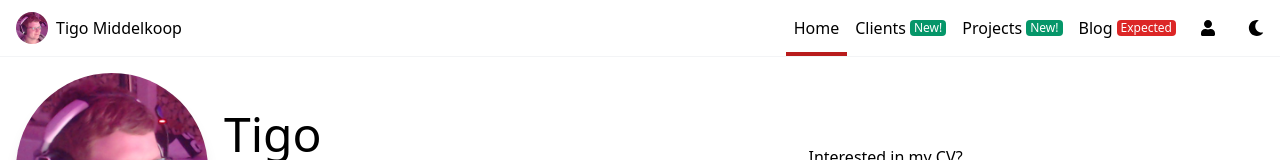
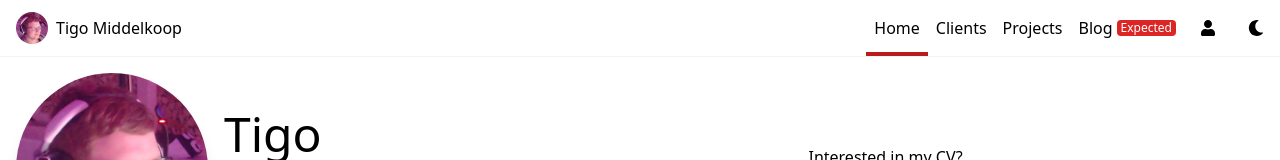
Before and after one commit to tigomiddelkoop/Portfolio, a Next.js app: page / in a window 1280 px wide. Shown: the top 160 px of the page. Built offline with nearby package versions, Linux system fonts and the light colour scheme.

Commit message:
Added some more styling to the site

```diff
--- a/src/components/card.tsx
+++ b/src/components/card.tsx
@@ -1,6 +1,6 @@
 export default function Card({children}) {
     return (
-        <div className={"py-1 px-2 rounded-lg w-full bg-gray-50 border-gray-300 border shadow-lg dark:bg-gray-700 dark:border-gray-600 dark:text-white"}>
+        <div className={" rounded-lg w-full bg-gray-50 border-gray-300 border shadow-lg dark:bg-gray-700 dark:border-gray-600 dark:text-white"}>
             {children}
         </div>
     )
--- a/src/components/cardbody.tsx
+++ b/src/components/cardbody.tsx
@@ -1,6 +1,6 @@
 export default function CardBody({children}) {
     return (
-        <div className={"dark:bg-gray-700 bg-gray-50 rounded-b-lg border-gray-300 dark:border-gray-600"}>
+        <div className={"pb-2 pt-1 px-2 dark:bg-gray-700 bg-gray-50 rounded-b-lg border-gray-300 dark:border-gray-600"}>
             {children}
         </div>
     )
--- a/src/components/cardtitle.tsx
+++ b/src/components/cardtitle.tsx
@@ -1,6 +1,6 @@
 export default function CardTitle({children}) {
     return (
-        <div className={"mb-1 text-lg bg-gray-50 dark:bg-gray-700 border-gray-300 dark:border-gray-600 font-semibold"}>
+        <div className={"mb-1 border-b-1 text-lg bg-gray-50 dark:bg-gray-700 border-gray-300 dark:border-gray-600 font-semibold"}>
                 {/*<div className={"flex m-1"}>*/}
                 {/*    <div className={"w-3.5 mr-1 h-3.5 bg-red-700 rounded-full"}/>*/}
                 {/*    <div className={"w-3.5 h-3.5 bg-yellow-500 rounded-full"}/>*/}
--- a/src/components/home/projectcard.tsx
+++ b/src/components/home/projectcard.tsx
@@ -19,15 +19,29 @@ interface props {
 export default function Projectcard(props: props) {
     return (
         <Card>
-            <CardTitle><Link href={"/projects/" + props.project.key}>{props.project.title}</Link></CardTitle>
+
             <CardBody>
-                <div>
-                    <p className={"mb-4"}>{props.project.short_description}</p>
-                    <div className={"flex items-center"}>
-                        <a href={props.project.url}><Button color={"secondary"}>Show Website</Button></a>
-                        <a href={props.project.source_control.github}><Button color={"secondary"}>GitHub</Button></a>
+                <div className={"flex justify-between flex-col lg:flex-row items-center"}>
+                    <div>
+                        <Link href={"/projects/" + props.project.key}><h1
+                            className={"text-xl mb-1 font-semibold cursor-pointer"}>{props.project.title}</h1></Link>
+                        <p className={""}>{props.project.short_description}</p>
                     </div>
 
+                    <div className={"flex items-center bg-gray-800 rounded-lg border border-gray-600 shadow"}>
+                        <a className={"py-1.5 px-2 hover:bg-gray-900 rounded-l-lg"} href={props.project.url}>
+                            Show Website
+                        </a>
+                        <Link href={"/projects/" + props.project.key}>
+                            <div className={"py-1.5 px-2 hover:bg-gray-900 cursor-pointer"}>
+                                Show Project
+                            </div>
+                        </Link>
+                        <a className={"py-1.5 px-2 hover:bg-gray-900 rounded-r-lg"}
+                           href={props.project.source_control.github}>
+                            GitHub
+                        </a>
+                    </div>
                 </div>
             </CardBody>
         </Card>
--- a/src/components/home/skillscard.tsx
+++ b/src/components/home/skillscard.tsx
@@ -45,6 +45,7 @@ function renderEntry(entry) {
 
     let years = diff.years.toFixed()
     let months = diff.months.toFixed()
+
     // LET IT RENDER WHOOOOOOOOOOOO
     return (
         <div className={"flex border-gray-300 dark:border-gray-600 py-3 px-3 items-center"}>
--- a/src/components/navbar.tsx
+++ b/src/components/navbar.tsx
@@ -56,15 +56,13 @@ export default function Navbar(props) {
                         </div>
                     </Link>
                     <Link href={"/clients"}>
-                        <div className={path == "/clients" ? activeNav : inactiveNav}>
-                            <p className={"mr-1"}>Clients</p>
-                            <Pill color={"success"}>New!</Pill>
+                        <div className={path.includes("/clients") ? activeNav : inactiveNav}>
+                            <p>Clients</p>
                         </div>
                     </Link>
                     <Link href={"/projects"}>
-                        <div className={path == "/projects" ? activeNav : inactiveNav}>
-                            <p className={"mr-1"}>Projects</p>
-                            <Pill color={"success"}>New!</Pill>
+                        <div className={path.includes("/projects") ? activeNav : inactiveNav}>
+                            <p>Projects</p>
                         </div>
                     </Link>
                     <Link href={"/blog"}>
@@ -80,7 +78,8 @@ export default function Navbar(props) {
                             </div>
                         </Link>
                         <button onClick={props.changeTheme} className={navButton}>
-                            { props.theme == "light" ? <FontAwesomeIcon className={"h-4"} icon={faMoon}/> : <FontAwesomeIcon className={"h-4"} icon={faSun}/> }
+                            {props.theme == "light" ? <FontAwesomeIcon className={"h-4"} icon={faMoon}/> :
+                                <FontAwesomeIcon className={"h-4"} icon={faSun}/>}
                         </button>
                     </div>
                 </div>
--- a/src/pages/_app.tsx
+++ b/src/pages/_app.tsx
@@ -34,9 +34,8 @@ function MyApp({Component, pageProps}) {
 
     }
 
-
+    // This somehow feels wrong to do.
     if (router.pathname.includes("/login") || router.pathname.includes("/blog") || router.pathname.includes("/yeet")) return <Component {...pageProps} />
-
 
     return <Layout changeTheme={changeTheme} theme={theme}><Component {...pageProps} /></Layout>
 }
--- a/src/pages/projects/index.tsx
+++ b/src/pages/projects/index.tsx
@@ -18,7 +18,7 @@ export default function index({projects}) {
                 <h5 className={"text-xs"}>Projects I have run or whose I am currently working on</h5>
             </div>
             <div className={"flex flex-col flex-auto"}>
-                {projects.map(project => <div key={project.title} className={"flex-1 mx-1 mb-4"}><Projectcard project={project}/></div>)}
+                {projects.map(project => <div key={project.title} className={"flex-1 mb-4"}><Projectcard project={project}/></div>)}
             </div>
         </Fragment>
     )
```
